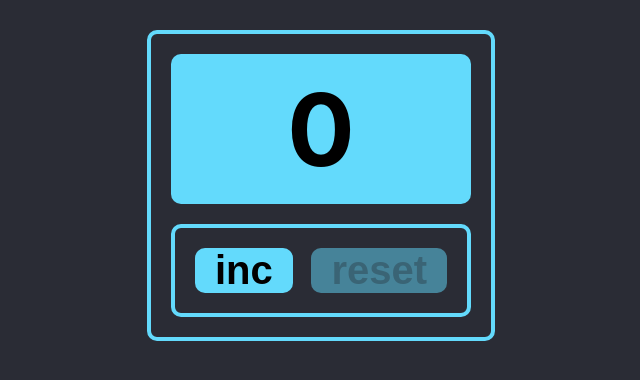
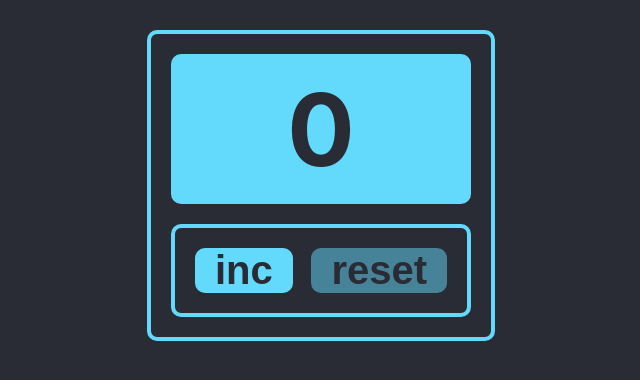
Before and after one commit to JudgEby/exam-monday-counter, a React (Create React App) app: page / in a window 1280 px wide. Shown: the top 380 px of the page, without its empty margins (319-959 px from the left). Built offline with nearby package versions, Linux system fonts and the light colour scheme.

Commit message:
monday exam 1.01

```diff
--- a/src/components/App/App.module.css
+++ b/src/components/App/App.module.css
@@ -1,3 +1,7 @@
+* {
+    color: #2A2C35;
+}
+
 .App {
     display: flex;
     justify-content: center;
@@ -28,7 +32,7 @@
     font-weight: bold;
 }
 
-.display .max {
+.display.max div {
     color: #e3282e;
 }
 
@@ -49,8 +53,9 @@
     outline: none;
     font-size: 40px;
     font-weight: bold;
+    cursor: pointer;
 }
 
-.buttonsBlock button.disabled {
+.buttonsBlock .disabled button {
     opacity: 0.5;
 }
--- a/src/components/App/App.tsx
+++ b/src/components/App/App.tsx
@@ -4,9 +4,10 @@ import Display from '../Display/Display'
 import Button from '../Button/Button'
 
 function App() {
-  const [counterValue, setCounterValue] = useState(0)
+  const [counterValue, setCounterValue] = useState<number>(0)
 
   const maxCounterValue = 5 //максимальное значение счётчика
+
   const incDisabled = counterValue === maxCounterValue
   const resetDisabled = counterValue === 0
 
@@ -19,26 +20,30 @@ function App() {
   return (
     <div className={style.App}>
       <div className={style.container}>
-        <div className={style.display}>
-          <Display
-            value={counterValue}
-            maxValue={maxCounterValue}
-            maxStyle={style.max}
-          />
+        <div
+          className={`${style.display} ${
+            counterValue === maxCounterValue ? style.max : ''
+          }`}
+        >
+          <Display value={counterValue} />
         </div>
         <div className={style.buttonsBlock}>
-          <Button
-            disabledStyle={style.disabled}
-            disabled={incDisabled}
-            title={'inc'}
-            onClickHandler={() => changeCounterValueHandler(1, maxCounterValue)}
-          />
-          <Button
-            disabledStyle={style.disabled}
-            disabled={resetDisabled}
-            title={'reset'}
-            onClickHandler={() => setCounterValue(0)}
-          />
+          <div className={incDisabled ? style.disabled : ''}>
+            <Button
+              disabled={incDisabled}
+              title={'inc'}
+              onClickHandler={() =>
+                changeCounterValueHandler(1, maxCounterValue)
+              }
+            />
+          </div>
+          <div className={resetDisabled ? style.disabled : ''}>
+            <Button
+              disabled={resetDisabled}
+              title={'reset'}
+              onClickHandler={() => setCounterValue(0)}
+            />
+          </div>
         </div>
       </div>
     </div>
--- a/src/components/Button/Button.tsx
+++ b/src/components/Button/Button.tsx
@@ -3,22 +3,12 @@ import React from 'react'
 type ButtonType = {
   onClickHandler: () => void
   title: string
-  disabled: boolean
-  disabledStyle: string
+  disabled?: boolean
 }
 
-const Button = ({
-  onClickHandler,
-  title,
-  disabled,
-  disabledStyle,
-}: ButtonType) => {
+const Button = ({ onClickHandler, title, disabled }: ButtonType) => {
   return (
-    <button
-      className={disabled ? disabledStyle : ''}
-      onClick={onClickHandler}
-      disabled={disabled}
-    >
+    <button onClick={onClickHandler} disabled={disabled}>
       {title}
     </button>
   )
--- a/src/components/Display/Display.tsx
+++ b/src/components/Display/Display.tsx
@@ -2,12 +2,10 @@ import React from 'react'
 
 type DisplayType = {
   value: number
-  maxValue: number
-  maxStyle: string
 }
 
-const Display = ({ value, maxValue, maxStyle }: DisplayType) => {
-  return <div className={value === maxValue ? maxStyle : ''}>{value}</div>
+const Display = ({ value }: DisplayType) => {
+  return <div>{value}</div>
 }
 
 export default Display
```
